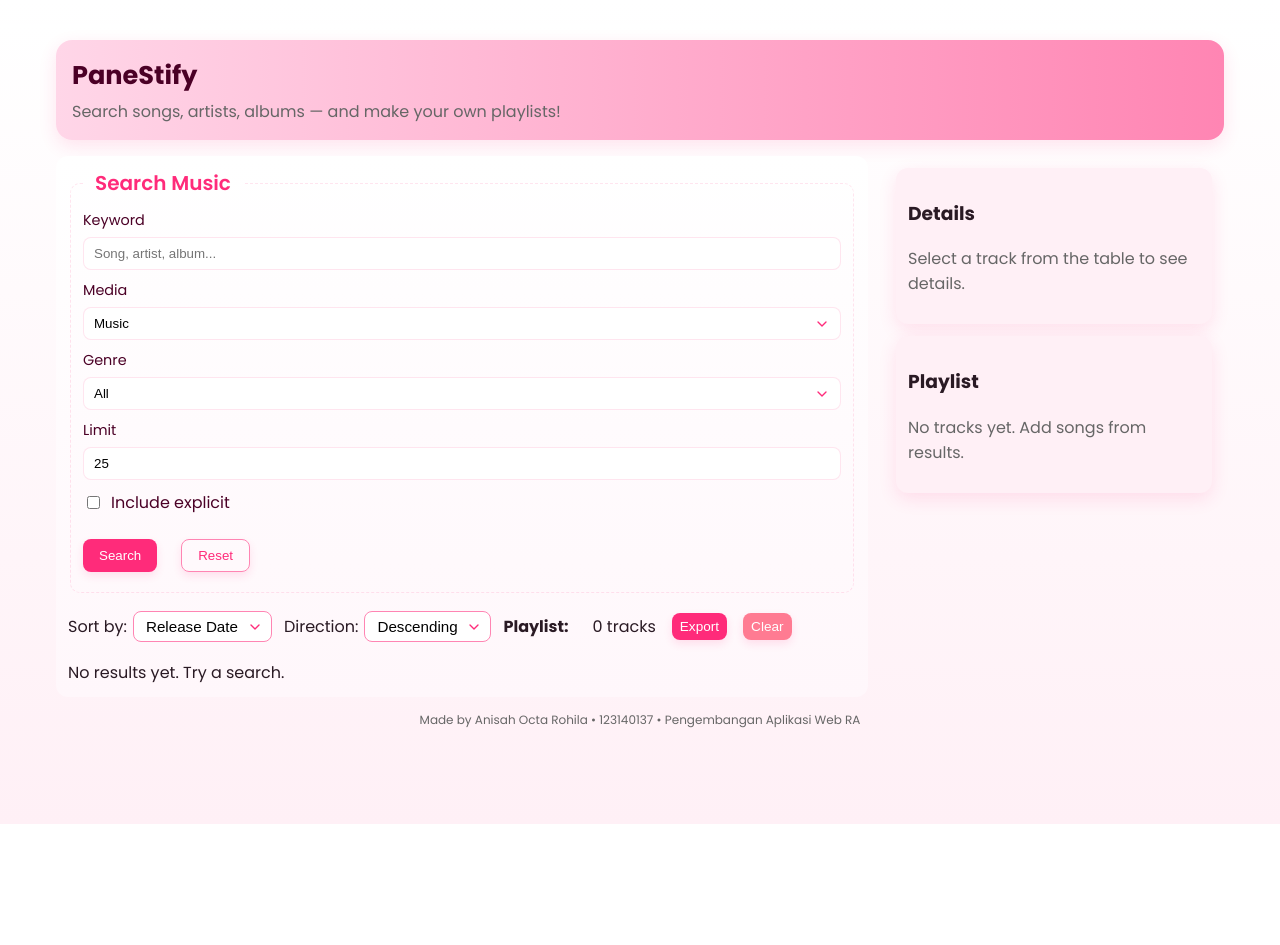
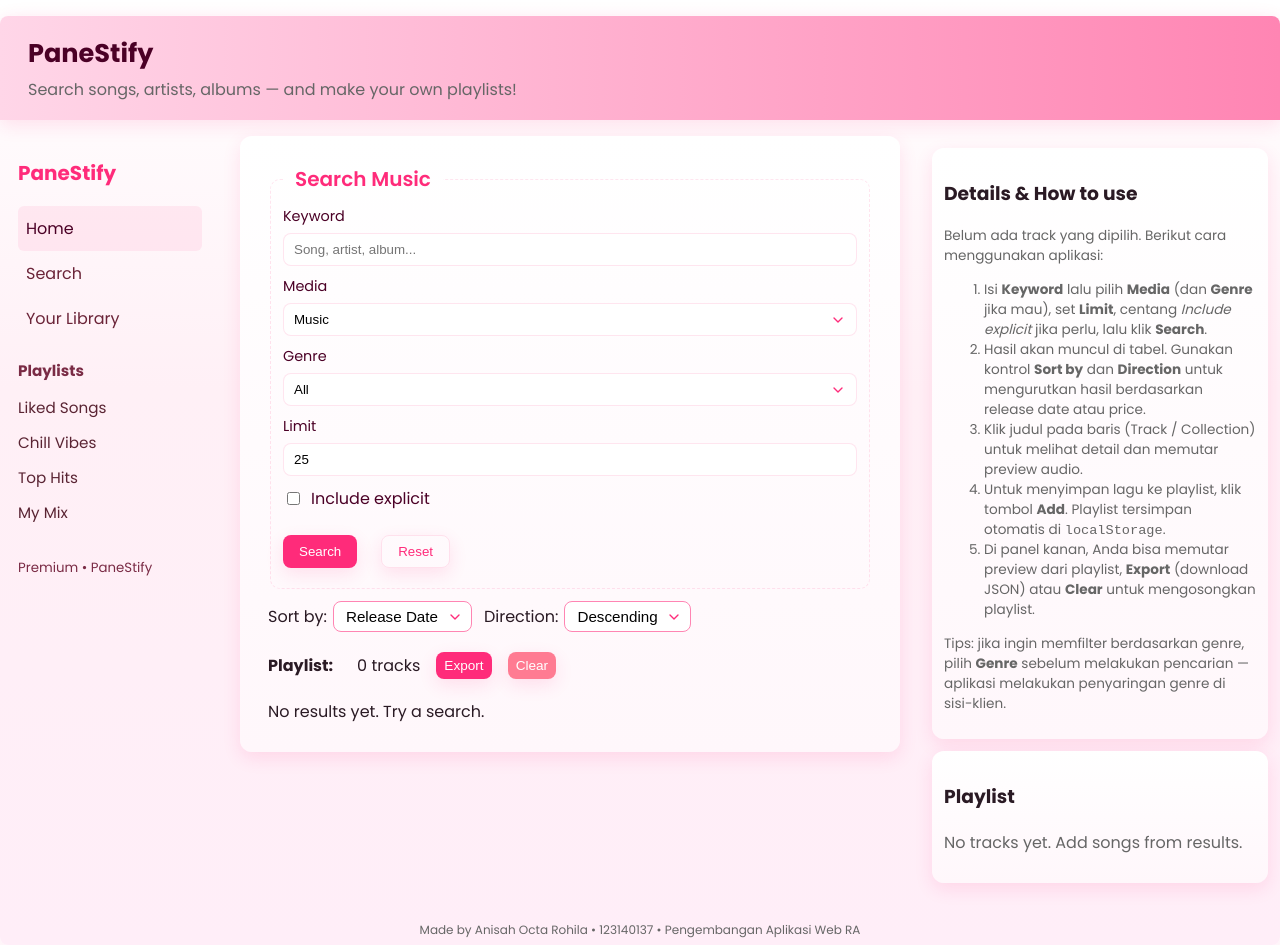
Before and after one commit to panesbelpois/uts-pemweb-123140137, a React (Vite) app: page / in a window 1280 px wide. Before the commit the page ends 824 px from the top, so only its background shows below. Built offline with nearby package versions, Linux system fonts and the light colour scheme.

Commit message:
change UI

```diff
--- a/src/App.css
+++ b/src/App.css
@@ -19,6 +19,19 @@ html,body,#root { height: 100%; margin: 0; background: linear-gradient(180deg,#f
 
 .app-container { max-width: var(--max-width); margin: 24px auto; padding: 16px; }
 
+/* Spotify-like dark theme wrapper */
+.spotify-app {
+  max-width: 1400px; /* allow wider layout */
+  margin: 16px auto;
+  padding: 0; /* full-bleed feel inside */
+  background: linear-gradient(180deg,#fff 0%, #fff0f6 40%, #ffeef8 100%);
+  color: #2a1a24;
+  border-radius: 8px;
+  box-shadow: 0 10px 30px rgba(255,43,122,0.08);
+}
+
+.spotify-app .header { background: linear-gradient(90deg,var(--pink-100), var(--pink-300)); padding: 18px 28px; border-radius: 8px 8px 0 0; }
+
 /* Header */
 .header {
   background: linear-gradient(90deg,var(--pink-100), var(--pink-300));
@@ -36,8 +49,35 @@ html,body,#root { height: 100%; margin: 0; background: linear-gradient(180deg,#f
   grid-template-columns: 1fr 340px;
   gap: 16px;
 }
+
+/* When using spotify-app, change grid to include sidebar */
+.spotify-app .main-grid {
+  grid-template-columns: 220px 1fr 360px;
+  gap: 20px;
+  align-items: start;
+}
 .left-panel { background: linear-gradient(180deg,#ffffff, #fff7fb); padding: 12px; border-radius: var(--radius); }
+.content-area { background: transparent; padding: 28px; }
 .right-panel { padding: 12px; }
+
+/* Sidebar styling for spotify theme */
+.spotify-sidebar { background: transparent; padding: 0 0 20px 0; }
+.sidebar-inner { padding: 22px 18px; color: #4b0026; min-height: 420px; }
+.sidebar-inner .logo { font-weight: 800; font-size: 1.25rem; color: var(--pink-500); margin-bottom: 18px; }
+.sidebar-inner .nav { list-style: none; padding: 0; margin: 0 0 18px 0; }
+.sidebar-inner .nav-item { padding: 10px 8px; border-radius: 6px; cursor: pointer; color: #6b2438; }
+.sidebar-inner .nav-item.active, .sidebar-inner .nav-item:hover { background: rgba(255,43,122,0.08); color: #4b0026; }
+.sidebar-inner .playlists h4 { margin: 14px 0 8px; color: #7a2b45; font-size: 0.95rem; }
+.sidebar-inner .playlists ul { list-style:none; padding:0; margin:0; }
+.sidebar-inner .playlists li { padding:6px 0; color:#5a2433; font-size:0.95rem; cursor:pointer; }
+.sidebar-footer { margin-top:24px; color:#7a2b45; }
+
+/* Make cards align with pink theme */
+.spotify-app .detail-card, .spotify-app .playlist-card, .spotify-app .left-panel { background: linear-gradient(180deg,#fff,#fff7fb); box-shadow: var(--shadow); border-radius: 12px; color: #2a1a24; }
+.spotify-app .data-table thead th { color: #4b0026; }
+.spotify-app .track-title { color: #4b0026; }
+.spotify-app .btn { background: var(--pink-500); box-shadow: 0 6px 18px rgba(255,43,122,0.12); }
+.spotify-app .btn.ghost { background: transparent; color: var(--pink-500); border-color: rgba(255,43,122,0.12); }
 
 /* Search form */
 .search-form fieldset { border: 1px dashed rgba(255,43,122,0.12); padding: 12px; border-radius: 10px; }
--- a/src/App.jsx
+++ b/src/App.jsx
@@ -1,5 +1,6 @@
 import React, { useEffect, useState } from "react";
 import Header from "./components/Header";
+import Sidebar from "./components/Sidebar";
 import SearchForm from "./components/SearchForm";
 import DataTable from "./components/DataTable";
 import DetailCard from "./components/DetailCard";
@@ -99,10 +100,13 @@ export default function App() {
   const clearPlaylist = () => setPlaylist([]);
 
   return (
-    <div className="app-container">
+    <div className="app-container spotify-app">
       <Header />
       <main className="main-grid">
-        <section className="left-panel">
+        <nav className="spotify-sidebar" aria-label="Main navigation">
+          <Sidebar />
+        </nav>
+        <section className="left-panel content-area">
           <SearchForm onSearch={setQueryParams} loading={loading} />
           <div className="sort-row">
             <label>
--- a/src/components/DetailCard.jsx
+++ b/src/components/DetailCard.jsx
@@ -4,8 +4,18 @@ export default function DetailCard({ selected }) {
   if (!selected) {
     return (
       <div className="detail-card">
-        <h3>Details</h3>
-        <p className="muted">Select a track from the table to see details.</p>
+        <h3>Details & How to use</h3>
+        <div className="muted small">
+          <p>Belum ada track yang dipilih. Berikut cara menggunakan aplikasi:</p>
+          <ol>
+            <li>Isi <strong>Keyword</strong> lalu pilih <strong>Media</strong> (dan <strong>Genre</strong> jika mau), set <strong>Limit</strong>, centang <em>Include explicit</em> jika perlu, lalu klik <strong>Search</strong>.</li>
+            <li>Hasil akan muncul di tabel. Gunakan kontrol <strong>Sort by</strong> dan <strong>Direction</strong> untuk mengurutkan hasil berdasarkan release date atau price.</li>
+            <li>Klik judul pada baris (Track / Collection) untuk melihat detail dan memutar preview audio.</li>
+            <li>Untuk menyimpan lagu ke playlist, klik tombol <strong>Add</strong>. Playlist tersimpan otomatis di <code>localStorage</code>.</li>
+            <li>Di panel kanan, Anda bisa memutar preview dari playlist, <strong>Export</strong> (download JSON) atau <strong>Clear</strong> untuk mengosongkan playlist.</li>
+          </ol>
+          <p>Tips: jika ingin memfilter berdasarkan genre, pilih <strong>Genre</strong> sebelum melakukan pencarian — aplikasi melakukan penyaringan genre di sisi-klien.</p>
+        </div>
       </div>
     );
   }
--- /dev/null
+++ b/src/components/Sidebar.jsx
@@ -0,0 +1,28 @@
+import React from "react";
+
+export default function Sidebar() {
+  return (
+    <div className="sidebar-inner">
+      <div className="logo">PaneStify</div>
+      <ul className="nav">
+        <li className="nav-item active">Home</li>
+        <li className="nav-item">Search</li>
+        <li className="nav-item">Your Library</li>
+      </ul>
+
+      <div className="playlists">
+        <h4>Playlists</h4>
+        <ul>
+          <li>Liked Songs</li>
+          <li>Chill Vibes</li>
+          <li>Top Hits</li>
+          <li>My Mix</li>
+        </ul>
+      </div>
+
+      <div className="sidebar-footer">
+        <small>Premium • PaneStify</small>
+      </div>
+    </div>
+  );
+}
```
Also changed, not shown: 9 other files (tests, documents, lock files or other folders).
